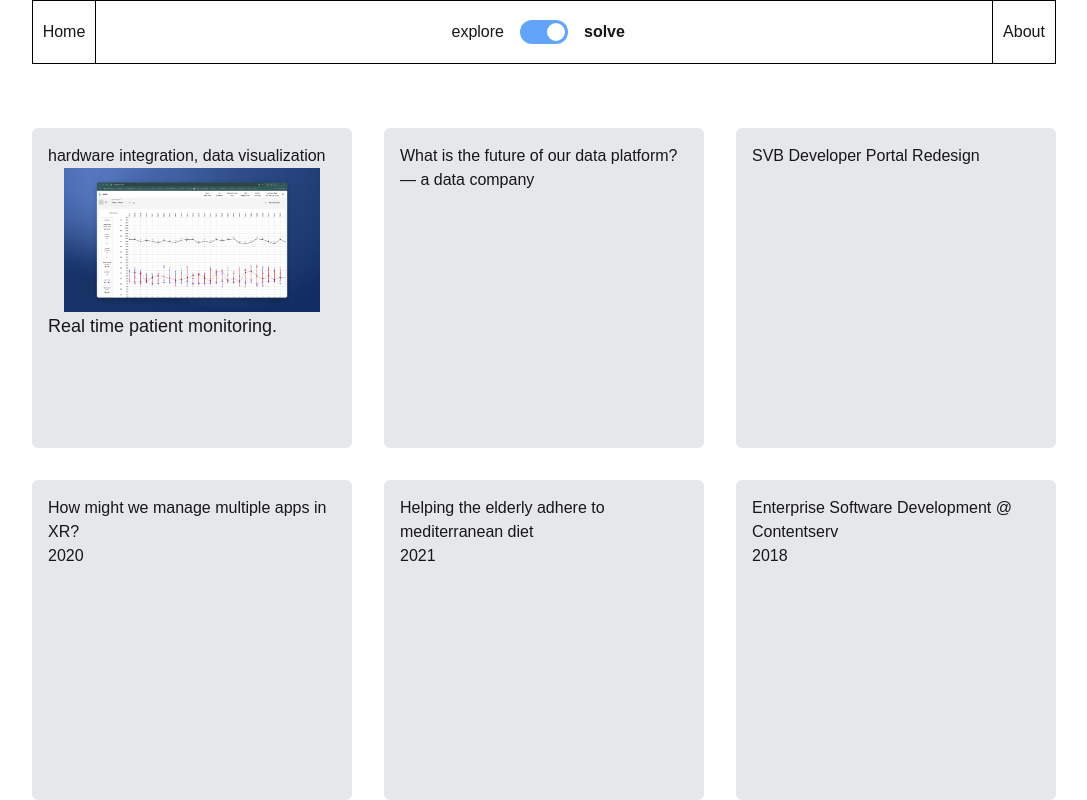
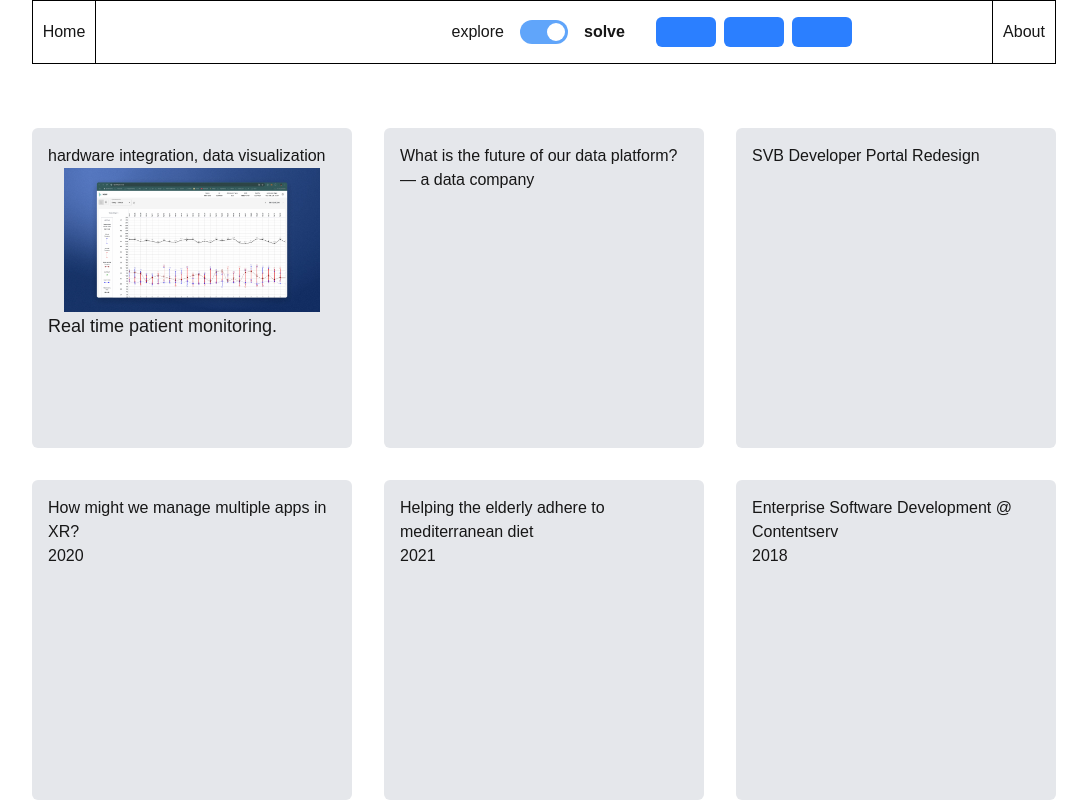
Before and after one commit to sidomatic11/portfolio-2025, a Next.js app: page / in a window 1280 px wide. Shown: the top 800 px of the page, without its empty margins (96-1183 px from the left). Built offline with nearby package versions, Linux system fonts and the light colour scheme.

Commit message:
explore solve animation started

```diff
--- a/app/components/ExploreSwitch.tsx
+++ b/app/components/ExploreSwitch.tsx
@@ -7,7 +7,37 @@ interface ExploreSwitchProps {
 
 export default function ExploreSwitch({ isExploreVisible, onClick }: ExploreSwitchProps) {
   return (
-    <div className="flex items-center gap-4">
+    <div className="flex items-center gap-4 overflow-hidden">
+      <div className="flex flex-row gap-2">
+        {/* explore animations */}
+        <motion.div
+          className="bg-green-500 h-[30px] w-[60px] rounded-md"
+          initial={{ y: 30, opacity: 0 }}
+          animate={{
+            y: isExploreVisible ? 0 : 30,
+            opacity: isExploreVisible ? 1 : 0
+          }}
+          transition={{ type: "spring", stiffness: 300, damping: 25, delay: 0.1 }}
+        />
+        <motion.div
+          className="bg-green-500 h-[30px] w-[60px] rounded-md"
+          initial={{ y: 30, opacity: 0 }}
+          animate={{
+            y: isExploreVisible ? 0 : 30,
+            opacity: isExploreVisible ? 1 : 0
+          }}
+          transition={{ type: "spring", stiffness: 300, damping: 25, delay: 0.05 }}
+        />
+        <motion.div
+          className="bg-green-500 h-[30px] w-[60px] rounded-md"
+          initial={{ y: 30, opacity: 0 }}
+          animate={{
+            y: isExploreVisible ? 0 : 30,
+            opacity: isExploreVisible ? 1 : 0
+          }}
+          transition={{ type: "spring", stiffness: 300, damping: 25, delay: 0 }}
+        />
+      </div>
       <span className={`text-md w-[56px] text-right ${isExploreVisible ? "font-bold" : ""}`}>explore</span>
       <div
         onClick={onClick}
@@ -23,6 +53,36 @@ export default function ExploreSwitch({ isExploreVisible, onClick }: ExploreSwit
         />
       </div>
       <span className={`text-md w-[56px] ${!isExploreVisible ? "font-bold" : ""}`}>solve</span>
+      <div className="flex flex-row gap-2">
+        {/* solve animations */}
+        <motion.div
+          className="bg-blue-500 h-[30px] w-[60px] rounded-md"
+          initial={{ y: 30, opacity: 0 }}
+          animate={{
+            y: !isExploreVisible ? 0 : 30,
+            opacity: !isExploreVisible ? 1 : 0
+          }}
+          transition={{ type: "spring", stiffness: 300, damping: 25, delay: 0 }}
+        />
+        <motion.div
+          className="bg-blue-500 h-[30px] w-[60px] rounded-md"
+          initial={{ y: 30, opacity: 0 }}
+          animate={{
+            y: !isExploreVisible ? 0 : 30,
+            opacity: !isExploreVisible ? 1 : 0
+          }}
+          transition={{ type: "spring", stiffness: 300, damping: 25, delay: 0.05 }}
+        />
+        <motion.div
+          className="bg-blue-500 h-[30px] w-[60px] rounded-md"
+          initial={{ y: 30, opacity: 0 }}
+          animate={{
+            y: !isExploreVisible ? 0 : 30,
+            opacity: !isExploreVisible ? 1 : 0
+          }}
+          transition={{ type: "spring", stiffness: 300, damping: 25, delay: 0.1 }}
+        />
+      </div>
     </div>
   );
 }
```
